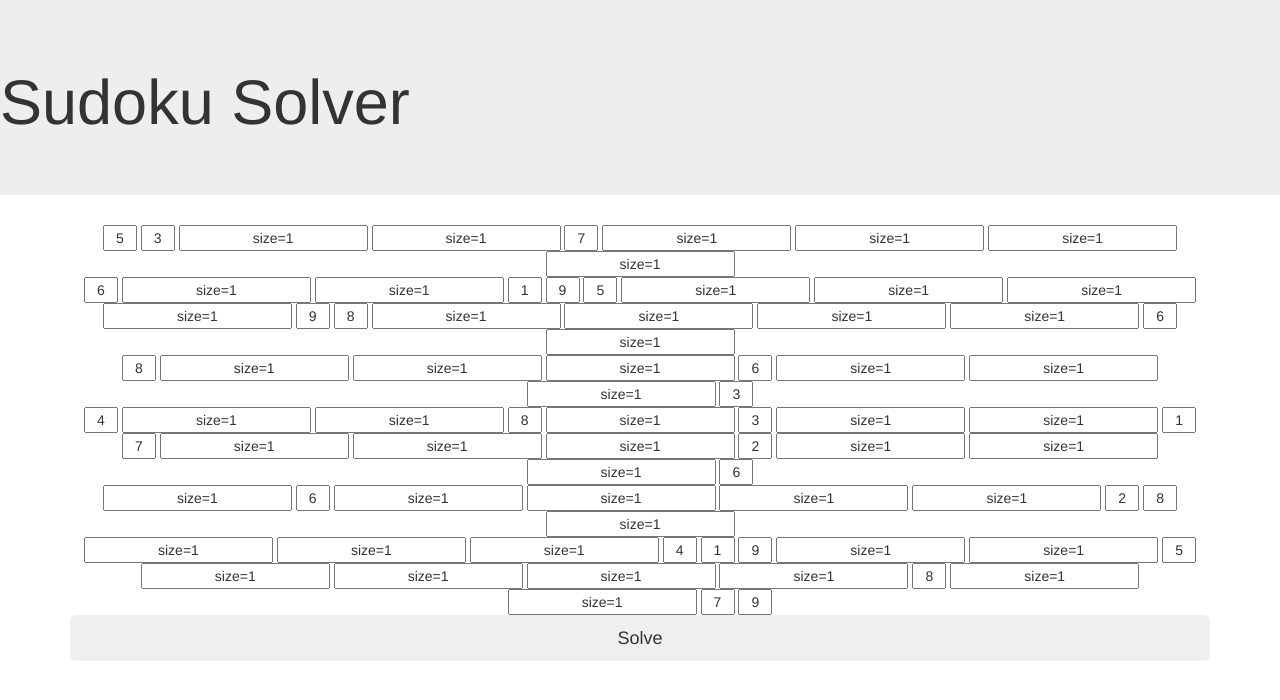
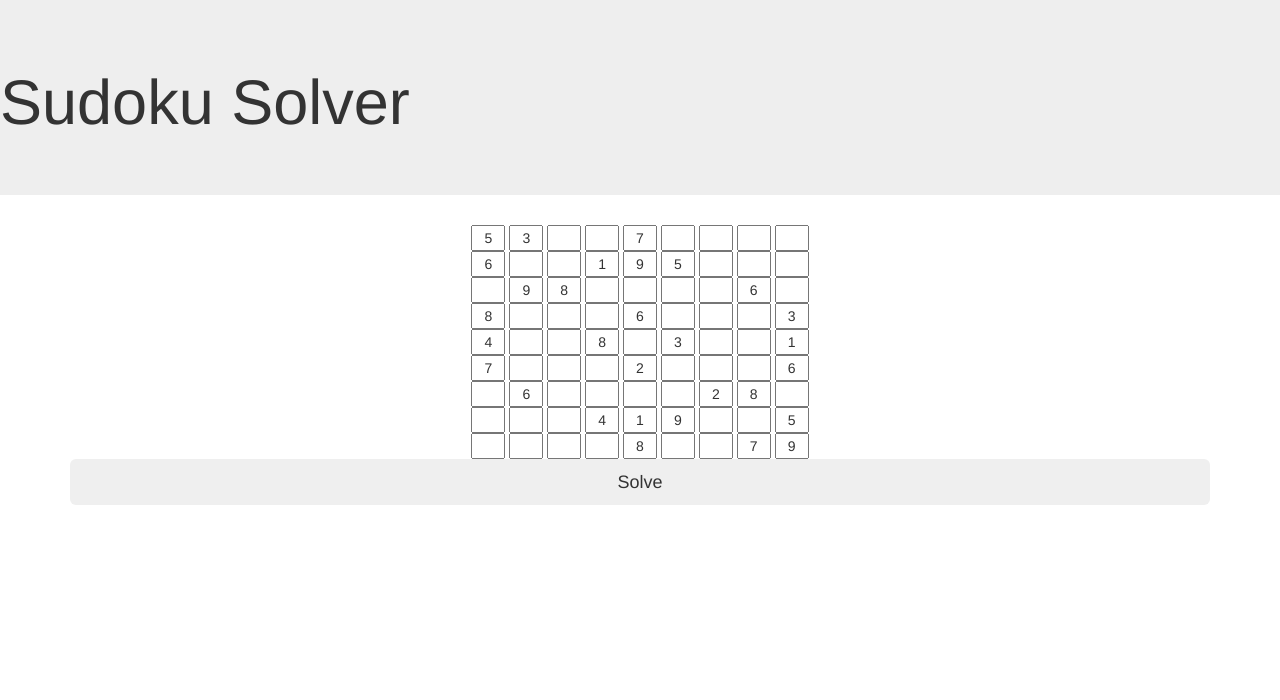
Before and after one commit to bmdvpanga/sudoku_solver, a Django app: page / in a window 1280 px wide. Shown: the top 700 px of the page. Run offline with Django 3.2, Linux system fonts and the light colour scheme; some libraries are stand-ins or nearby versions.

Commit message:
Validator and collapsable input fixes.

```diff
--- a/board/static/js/validator.js
+++ b/board/static/js/validator.js
@@ -2,13 +2,10 @@ function validateForm() {
     let inputs = document.getElementsByClassName("square");
     grid = to2DGrid(inputs)
     let valid = isValidSudoku(grid);
-    console.log(grid);
-    console.log(typeof grid);
+
     if (!valid) {
         alert("Not a valid Sudoku puzzle! Please enter a valid puzzle and click \'Solve.\'");
         return false;
-    }else{
-        alert("Valid.");
     }
 
     return true;
@@ -37,8 +34,7 @@ function to2DGrid(inputs) {
 function isValidSudoku(grid) {
 
     for (i = 0; i < grid.length; i++) {
-        if (!hasNoDuplicates(grid[i]) /*|| !hasNoDuplicates(getCol(grid, i))*/) {
-            console.log("failing, here")
+        if (!hasNoDuplicates(grid[i]) || !hasNoDuplicates(getCol(grid, i))) {
             return false;
         }
     }
@@ -50,7 +46,6 @@ function isValidSudoku(grid) {
         for (offj = 0; offj <= grid.length - 3; offj += 3) {
 
             if (!hasNoDuplicates(getSubGrid(grid, offi, offj))) {
-                console.log("failing, here too")
                 return false;
             }
         }
@@ -60,7 +55,6 @@ function isValidSudoku(grid) {
 
 function hasNoDuplicates(grid) {
     let set = new Set();
-    console.log(typeof grid[0]);
     for (let i = 0; i < grid.length; i++) {
         //" ", "", "      " all should not be processed
         if (grid[i] !== undefined && grid[i].trim() !== "") {
@@ -83,13 +77,13 @@ function getCol(matrix, col) {
 }
 
 function getSubGrid(grid, offi, offj) {
-    let grid = [];
+    let sub_grid = [];
     for (let i = offi; i < (offi + 3); i++) {
         for (j = offj; j < (offj + 3); j++) {
-            grid.push(grid[i][j]);
+            sub_grid.push(grid[i][j]);
         }
     }
-    return grid;
+    return sub_grid;
 }
 
 /**
--- a/templates/board/index.html
+++ b/templates/board/index.html
@@ -11,7 +11,7 @@
         {% csrf_token %}
         {% for elements in board %}
                 {% for element in elements %}
-                        <input class="text-center square" value={{element}} size=1 maxlength=1 name={{forloop.parentloop.counter}}{{forloop.counter}}>
+                        <input class="text-center square"  size=1 maxlength=1 name={{forloop.parentloop.counter}}{{forloop.counter}} value={{element}}>
                 {% endfor %}
             <br>
         {% endfor %}
```
